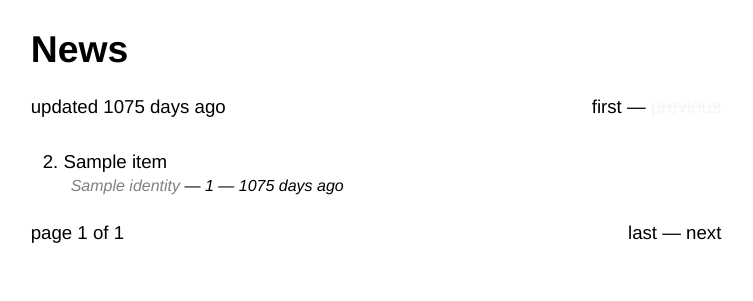
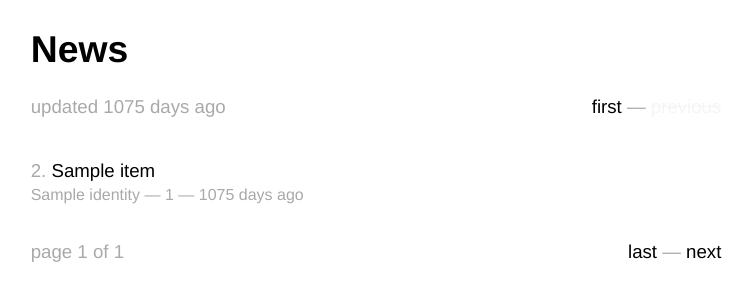
Before and after one commit to donmccaughey/donm_cc, a Flask app: template news/src/templates/home.html in a window 1280 px wide. Shown: the top 301 px of the page, without its empty margins (264-1017 px from the left). Run offline with Flask 2, Linux system fonts and the light colour scheme; the template is opened without the code that fills it: most values are stand-ins (such as "Sample title", 1, 10 or a date in 2020); parts of the project's set-up code (start-up, migrations or seed data) failed here and were passed over.

Commit message:
Visual improvements to the news page.
Some layout tweaks to make the list align with the `<main>` content box.
Made most text dimmer than unvisited links and link controls (next,
previous, etc.) and the "News" header.

```diff
--- a/news/src/templates/home.html
+++ b/news/src/templates/home.html
@@ -63,9 +63,14 @@
         max-width: 40em;
     }
     footer {
+        color: darkgray;
         padding: 0 1.5em 1.5em 1.5em;
     }
+    h1 {
+        color: black;
+    }
     header {
+        color: darkgray;
         padding: 0 1.5em 0.5em 1.5em;
     }
     html {
@@ -80,34 +85,46 @@
         padding: 0.25em 0;
     }
     li:before {
+        color: darkgray;
         content: counter(item) ". ";
         counter-increment: item;
-        margin-left: -1.5em;
-        width: 1.5em;
     }
     li p {
         border: 0;
+        color: darkgray;
         font-size: 12pt;
-        font-style: italic;
         margin: 0;
         padding: 0.25em 0;
     }
+    li p a {
+        color: darkgray;
+    }
+    li p a:visited {
+        color: darkgray;
+    }
     main {
+        border: 0;
+        margin: 0;
         padding: 0 1.5em;
     }
     ol {
         counter-reset: item {{item_count}};
         list-style: none;
-    }
-    .identity {
-        color: gray;
-    }
-    .inactive {
-        color: whitesmoke;
-        text-decoration: line-through;
+        margin: 1.5em 0;
+        padding: 0;
     }
     .page-control {
         float: right;
+    }
+    .page-control a {
+        color: black;
+    }
+    .page-control a:visited {
+        color: black;
+    }
+    .page-control span {
+        color: whitesmoke;
+        text-decoration: line-through;
     }
     @media (prefers-color-scheme: dark) {
         a {
@@ -116,35 +133,40 @@
         a:visited {
             color: silver;
         }
+        h1 {
+            color: white;
+        }
         html {
             background: black;
             color: white;
         }
-        .identity {
-            color: silver;
+        .page-control a {
+            color: white;
         }
-        .inactive {
+        .page-control a:visited {
+            color: white;
+        }
+        .page-control span {
             color: dimgray;
         }
     }
 </style>
 <header>
     <h1>News</h1>
-    updated
-    <time datetime={{news.modified|iso}}>{{news.modified|utc}}</time>
+    updated <time datetime={{news.modified|iso}}>{{news.modified|utc}}</time>
     <span class=page-control>
         {% if first_url %}
         <a href={{first_url}}>first</a>
         {% else %}
-        <span class=inactive>first</span>
+        <span>first</span>
         {% endif %}
         —
         {% if previous_url %}
         <a href={{previous_url}} rel=prev>previous</a>
         {% else %}
-        <span class=inactive>previous</span>
+        <span>previous</span>
         {% endif %}
-        </span>
+    </span>
 </header>
 <main>
     <ol>
@@ -152,12 +174,12 @@
         <li>
             <a href={{item.url|href|safe}} rel=noreferrer target=_blank>{{item.title}}</a>
             <p>
-                <span class=identity>{{item.url.identity}}</span>
+                {{item.url.identity}}
+                {% if item.source.url != item.url %}
                 —
-                {% if item.source.url != item.url %}
-                <a class=source href={{item.source.url|href|safe}} rel=noreferrer target=_blank>{{item.source.site_id}}</a>
+                <a href={{item.source.url|href|safe}} rel=noreferrer target=_blank>{{item.source.site_id}}</a>
+                {% endif %}
                 —
-                {% endif %}
                 <time datetime={{item.created|iso}}>{{item.created|utc}}</time>
     {% endfor %}
     </ol>
@@ -168,13 +190,13 @@
         {% if last_url %}
         <a href={{last_url}}>last</a>
         {% else %}
-        <span class=inactive>last</span>
+        <span>last</span>
         {% endif %}
         —
         {% if next_url %}
         <a href={{next_url}} rel=next>next</a>
         {% else %}
-        <span class=inactive>next</span>
+        <span>next</span>
         {% endif %}
     </span>
 </footer>
```
Also changed, not shown: news/docs/notes.md (+21 -0 lines).
